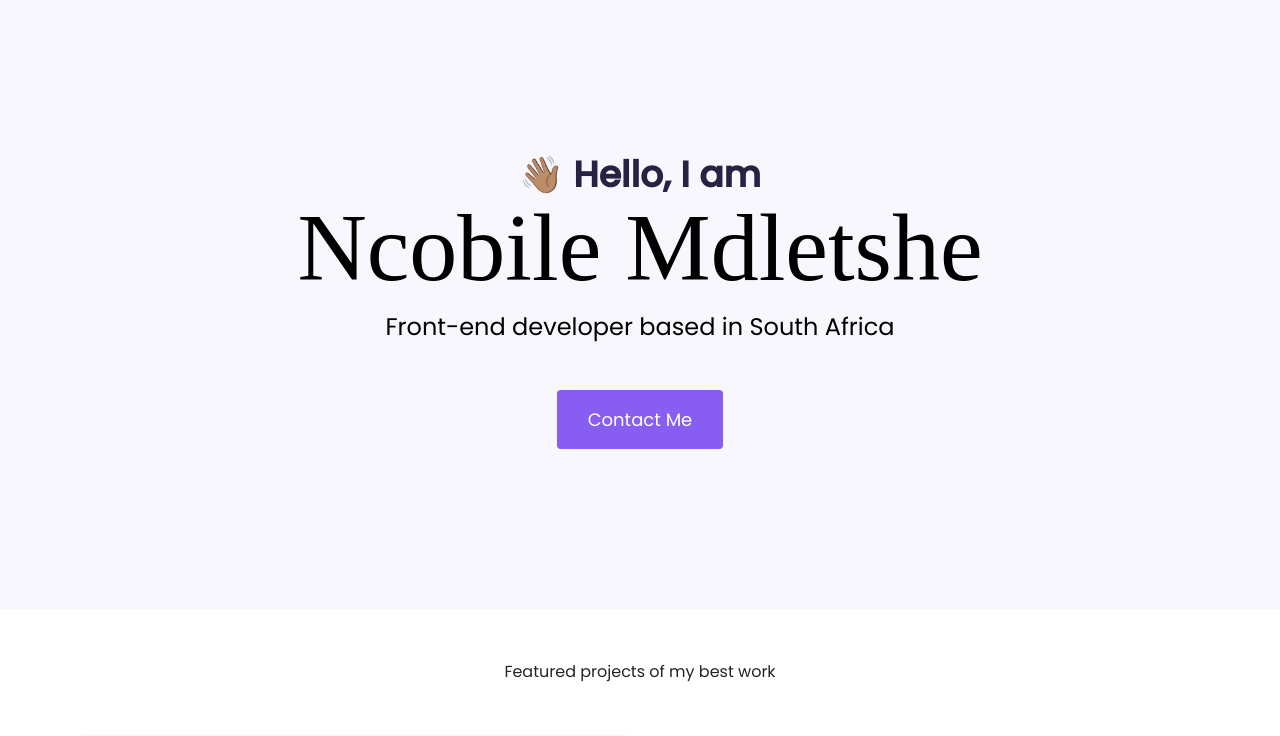
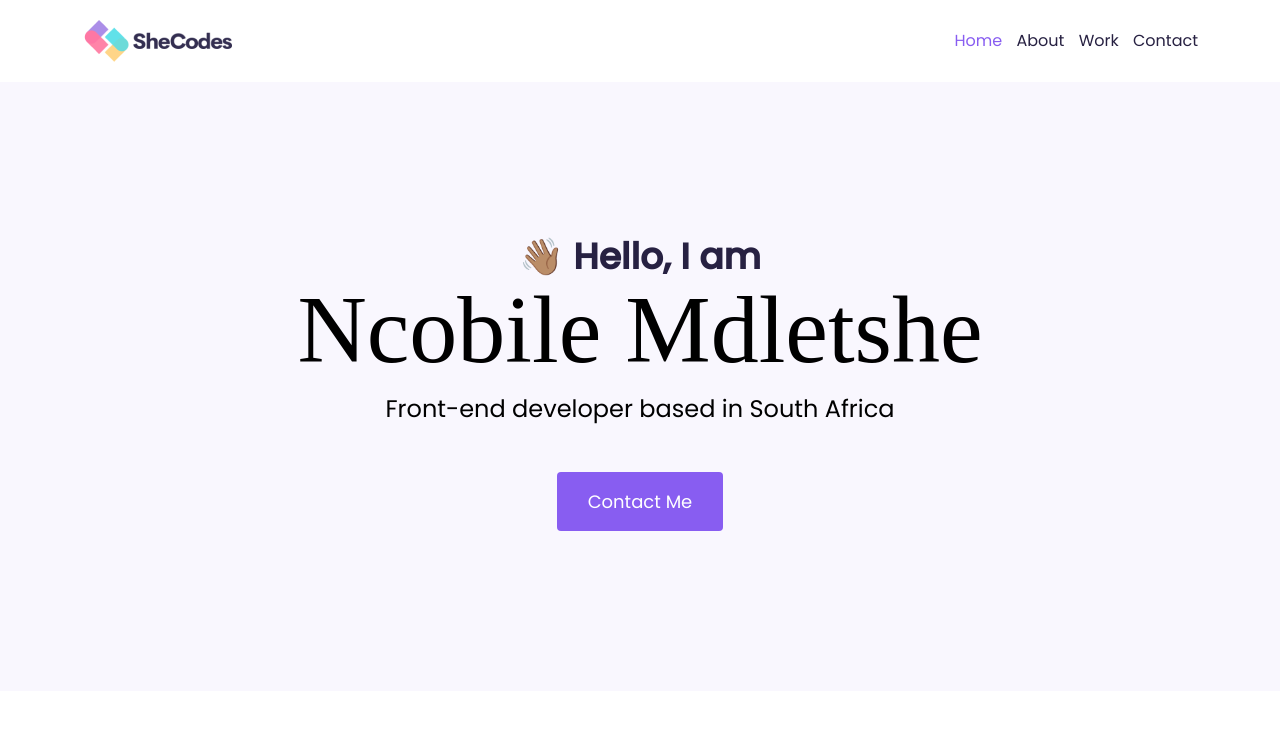
Before and after one commit to NcobileM/portfolio-project, a plain HTML site: page index.html in a window 1280 px wide. Shown: the top 736 px of the page. Drawn offline with nearby package versions, Linux system fonts and the light colour scheme.

Commit message:
Created nav bar

```diff
--- a/index.html
+++ b/index.html
@@ -28,6 +28,29 @@
     <title>Portfolio</title>
   </head>
   <body>
+    <div class="container">
+      <nav class="d-flex justify-content-between">
+        <a href="/index.html">
+          <img
+            src="images/logo.png"
+            alt="SheCodes Logo"
+            class="logo d-none d-md-block"
+          />
+          <img
+            src="images/small-logo.png"
+            alt="SheCodes small Logo"
+            class="logo d-block d-md-none"
+          />
+        </a>
+        <ul>
+          <li class="active"><a href="/">Home</a></li>
+          <li><a href="/about.html">About</a></li>
+          <li><a href="/work.html">Work</a></li>
+          <li><a href="/contact.html">Contact</a></li>
+        </ul>
+      </nav>
+    </div>
+
     <div class="hero">
       <p>👋🏽 Hello, I am</p>
       <h1>Ncobile Mdletshe</h1>
--- a/styles/portfolio.css
+++ b/styles/portfolio.css
@@ -7,6 +7,37 @@
 
 body {
   font-family: var(--default-font-family);
+}
+
+.logo {
+  max-height: 42px;
+}
+
+nav {
+  padding: 20px 0;
+}
+
+nav ul {
+  padding: 0;
+  margin: 0;
+}
+
+nav li {
+  display: inline;
+  list-style: none;
+  line-height: 42px;
+  margin-left: 10px;
+}
+
+nav a {
+  text-decoration: none;
+  color: #272142;
+  transition: all 100ms ease-in-out;
+}
+
+nav li.active a,
+nav a:hover {
+  color: var(--branding-color);
 }
 
 h1,
```
Also changed, not shown: work.html (+1 -1 lines), images/SZYSZKA-Piko-Oak-Dining-Table-17.jpg (deleted), images/logo.png (added), images/small-logo.png (added), 1 other file.
